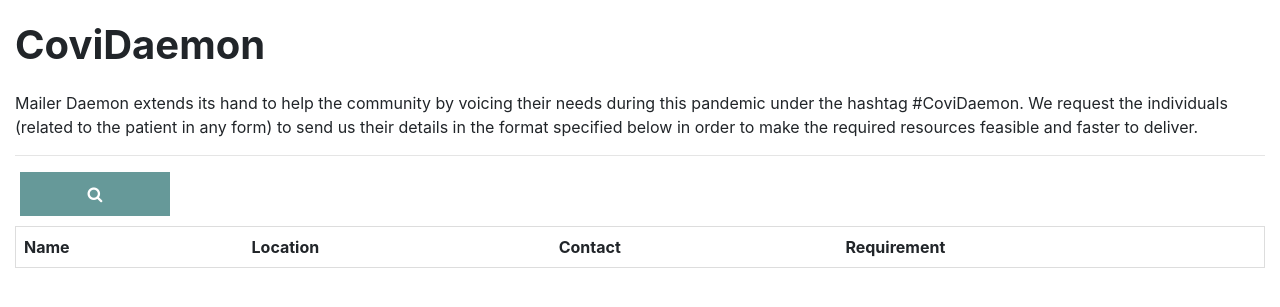
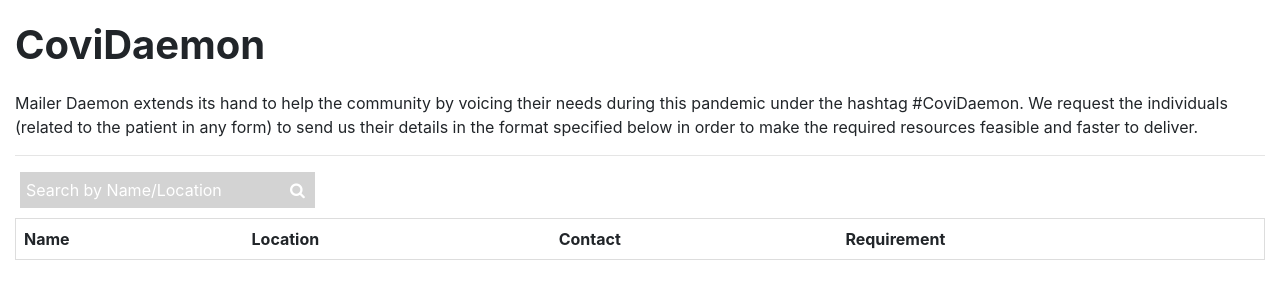
Before and after one commit to sonaliverma82276/CoviDaemon, a PHP site: page / in a window 1280 px wide. Shown: the top 307 px of the page. Run offline with PHP 8.4, Linux system fonts and the light colour scheme; lists and menus that the app fills with data are empty; some libraries are stand-ins or nearby versions.

Commit message:
Update style.css

```diff
--- a/style.css
+++ b/style.css
@@ -25,24 +25,27 @@ input {
 }
 
 .searchInp {
-    width:200px;
+    width:260px;
+    padding: 6px ;
     font-size: 16px;
-    display: none;
+    border: none;
+    background-color: #D3D3D3;
+    color: white;
 }
 
+.searchbtn {
+    float: right;
+    font-size: 16px;
+    padding: 6px 10px;
+    border: none;
+    cursor: pointer;
+    background-color: #D3D3D3;
+    color: white;
+}
 
-button {
-    width: 150px;
-    padding: 10px;
-    border: none;
-    background:  #669999;
-    font-size: 16px;
-    color: #fff;
-    cursor: pointer;
-    }
-    button:hover {
-    background:  #a3c2c2;
-    }
+::placeholder {
+    color: white;
+  }
 
 
 span {
@@ -86,10 +89,6 @@ table, tbody {
     th {
         margin-left: 3px;
     }
-    .searchbtn {
-        width: 130px;
-        font-size:14px;
-    }
     .searchInp{
         width: 170px;
         font-size:14px;
@@ -98,6 +97,6 @@ table, tbody {
         font-size: 1.65rem;
     }
     .des p{
-       font-size: 0.6rem;
+       font-size: 0.7rem;
     }
 }
```
